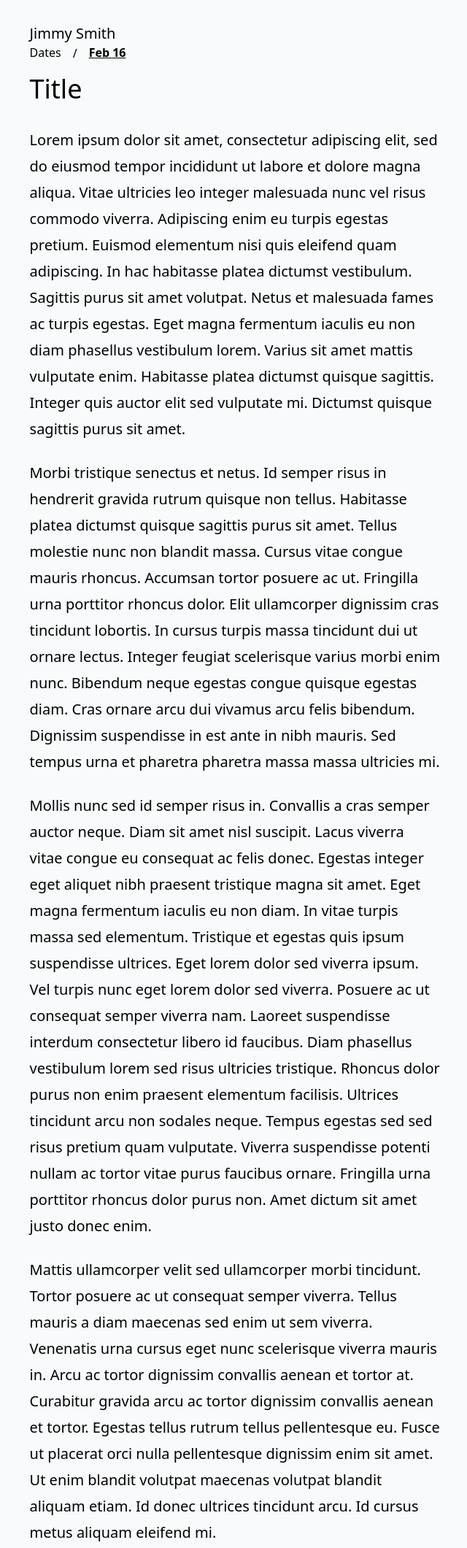
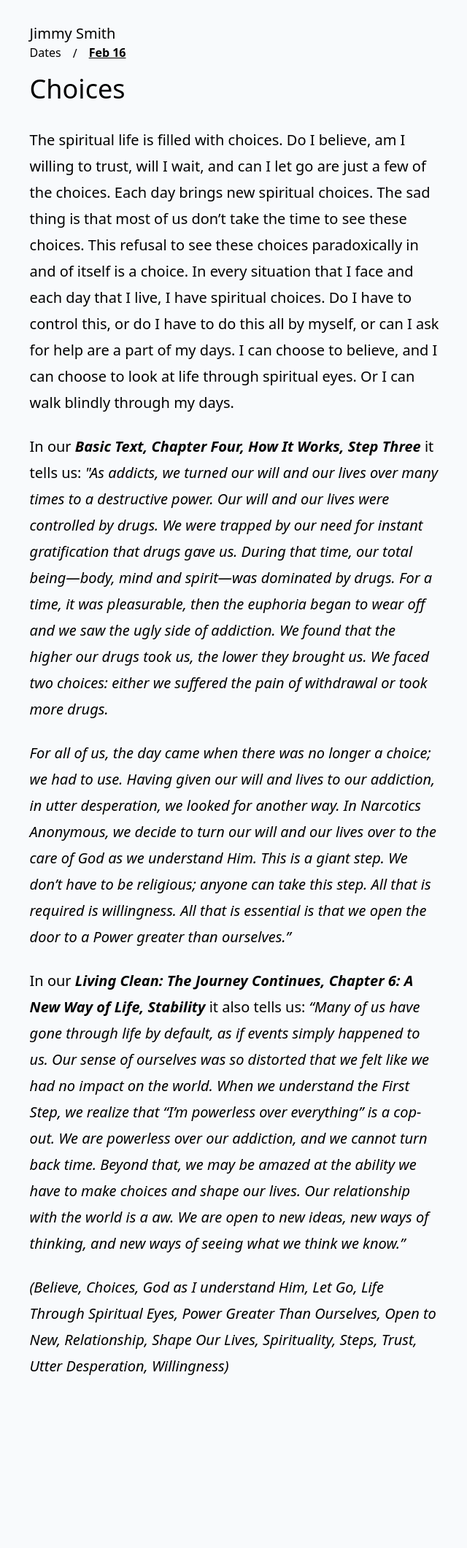
Before and after one commit to gregrossdev/jimmy-smith, an Astro site: page /date/02/16 in a window 1280 px wide. Shown: the top 2121 px of the page at 73% size, without its empty margins (318-958 px from the left). After the commit the page ends 1914 px from the top, so only its background shows below. Built offline with nearby package versions, Linux system fonts and the light colour scheme; Astro itself is replaced by a stand-in of ours.

Commit message:
Update Febuary “16”

```diff
--- a/src/pages/date/02/16.md
+++ b/src/pages/date/02/16.md
@@ -1,15 +1,14 @@
 ---
-layout: "../../../layouts/BasePost.astro"
-title: "Title"
-date: "Feb 16"
+layout: ../../../layouts/BasePost.astro
+date: Feb 16
+title: Choices
 ---
+The spiritual life is filled with choices. Do I believe, am I willing to trust, will I wait, and can I let go are just a few of the choices. Each day brings new spiritual choices. The sad thing is that most of us don’t take the time to see these choices. This refusal to see these choices paradoxically in and of itself is a choice. In every situation that I face and each day that I live, I have spiritual choices. Do I have to control this, or do I have to do this all by myself, or can I ask for help are a part of my days. I can choose to believe, and I can choose to look at life through spiritual eyes. Or I can walk blindly through my days.
 
-Lorem ipsum dolor sit amet, consectetur adipiscing elit, sed do eiusmod tempor incididunt ut labore et dolore magna aliqua. Vitae ultricies leo integer malesuada nunc vel risus commodo viverra. Adipiscing enim eu turpis egestas pretium. Euismod elementum nisi quis eleifend quam adipiscing. In hac habitasse platea dictumst vestibulum. Sagittis purus sit amet volutpat. Netus et malesuada fames ac turpis egestas. Eget magna fermentum iaculis eu non diam phasellus vestibulum lorem. Varius sit amet mattis vulputate enim. Habitasse platea dictumst quisque sagittis. Integer quis auctor elit sed vulputate mi. Dictumst quisque sagittis purus sit amet.
+In our ***Basic Text, Chapter Four, How It Works, Step Three*** it tells us: *"As addicts, we turned our will and our lives over many times to a destructive power. Our will and our lives were controlled by drugs. We were trapped by our need for instant gratification that drugs gave us. During that time, our total being—body, mind and spirit—was dominated by drugs. For a time, it was pleasurable, then the euphoria began to wear off and we saw the ugly side of addiction. We found that the higher our drugs took us, the lower they brought us. We faced two choices: either we suffered the pain of withdrawal or took more drugs.*
 
-Morbi tristique senectus et netus. Id semper risus in hendrerit gravida rutrum quisque non tellus. Habitasse platea dictumst quisque sagittis purus sit amet. Tellus molestie nunc non blandit massa. Cursus vitae congue mauris rhoncus. Accumsan tortor posuere ac ut. Fringilla urna porttitor rhoncus dolor. Elit ullamcorper dignissim cras tincidunt lobortis. In cursus turpis massa tincidunt dui ut ornare lectus. Integer feugiat scelerisque varius morbi enim nunc. Bibendum neque egestas congue quisque egestas diam. Cras ornare arcu dui vivamus arcu felis bibendum. Dignissim suspendisse in est ante in nibh mauris. Sed tempus urna et pharetra pharetra massa massa ultricies mi.
+*For all of us, the day came when there was no longer a choice; we had to use. Having given our will and lives to our addiction, in utter desperation, we looked for another way. In Narcotics Anonymous, we decide to turn our will and our lives over to the care of God as we understand Him. This is a giant step. We don’t have to be religious; anyone can take this step. All that is required is willingness. All that is essential is that we open the door to a Power greater than ourselves.”*
 
-Mollis nunc sed id semper risus in. Convallis a cras semper auctor neque. Diam sit amet nisl suscipit. Lacus viverra vitae congue eu consequat ac felis donec. Egestas integer eget aliquet nibh praesent tristique magna sit amet. Eget magna fermentum iaculis eu non diam. In vitae turpis massa sed elementum. Tristique et egestas quis ipsum suspendisse ultrices. Eget lorem dolor sed viverra ipsum. Vel turpis nunc eget lorem dolor sed viverra. Posuere ac ut consequat semper viverra nam. Laoreet suspendisse interdum consectetur libero id faucibus. Diam phasellus vestibulum lorem sed risus ultricies tristique. Rhoncus dolor purus non enim praesent elementum facilisis. Ultrices tincidunt arcu non sodales neque. Tempus egestas sed sed risus pretium quam vulputate. Viverra suspendisse potenti nullam ac tortor vitae purus faucibus ornare. Fringilla urna porttitor rhoncus dolor purus non. Amet dictum sit amet justo donec enim.
+In our ***Living Clean: The Journey Continues, Chapter 6: A New Way of Life, Stability*** it also tells us: *“Many of us have gone through life by default, as if events simply happened to us. Our sense of ourselves was so distorted that we felt like we had no impact on the world. When we understand the First Step, we realize that “I’m powerless over everything” is a cop-out. We are powerless over our addiction, and we cannot turn back time. Beyond that, we may be amazed at the ability we have to make choices and shape our lives. Our relationship with the world is a aw. We are open to new ideas, new ways of thinking, and new ways of seeing what we think we know.”*
 
-Mattis ullamcorper velit sed ullamcorper morbi tincidunt. Tortor posuere ac ut consequat semper viverra. Tellus mauris a diam maecenas sed enim ut sem viverra. Venenatis urna cursus eget nunc scelerisque viverra mauris in. Arcu ac tortor dignissim convallis aenean et tortor at. Curabitur gravida arcu ac tortor dignissim convallis aenean et tortor. Egestas tellus rutrum tellus pellentesque eu. Fusce ut placerat orci nulla pellentesque dignissim enim sit amet. Ut enim blandit volutpat maecenas volutpat blandit aliquam etiam. Id donec ultrices tincidunt arcu. Id cursus metus aliquam eleifend mi.
-
-Tempus quam pellentesque nec nam aliquam sem. Risus at ultrices mi tempus imperdiet. Id porta nibh venenatis cras sed felis eget velit. Ipsum a arcu cursus vitae. Facilisis magna etiam tempor orci eu lobortis elementum. Tincidunt dui ut ornare lectus sit. Quisque non tellus orci ac. Blandit libero volutpat sed cras. Nec tincidunt praesent semper feugiat nibh sed pulvinar proin gravida. Egestas integer eget aliquet nibh praesent tristique magna.
+*(Believe, Choices, God as I understand Him, Let Go, Life Through Spiritual Eyes, Power Greater Than Ourselves, Open to New, Relationship, Shape Our Lives, Spirituality, Steps, Trust, Utter Desperation, Willingness)*
```
